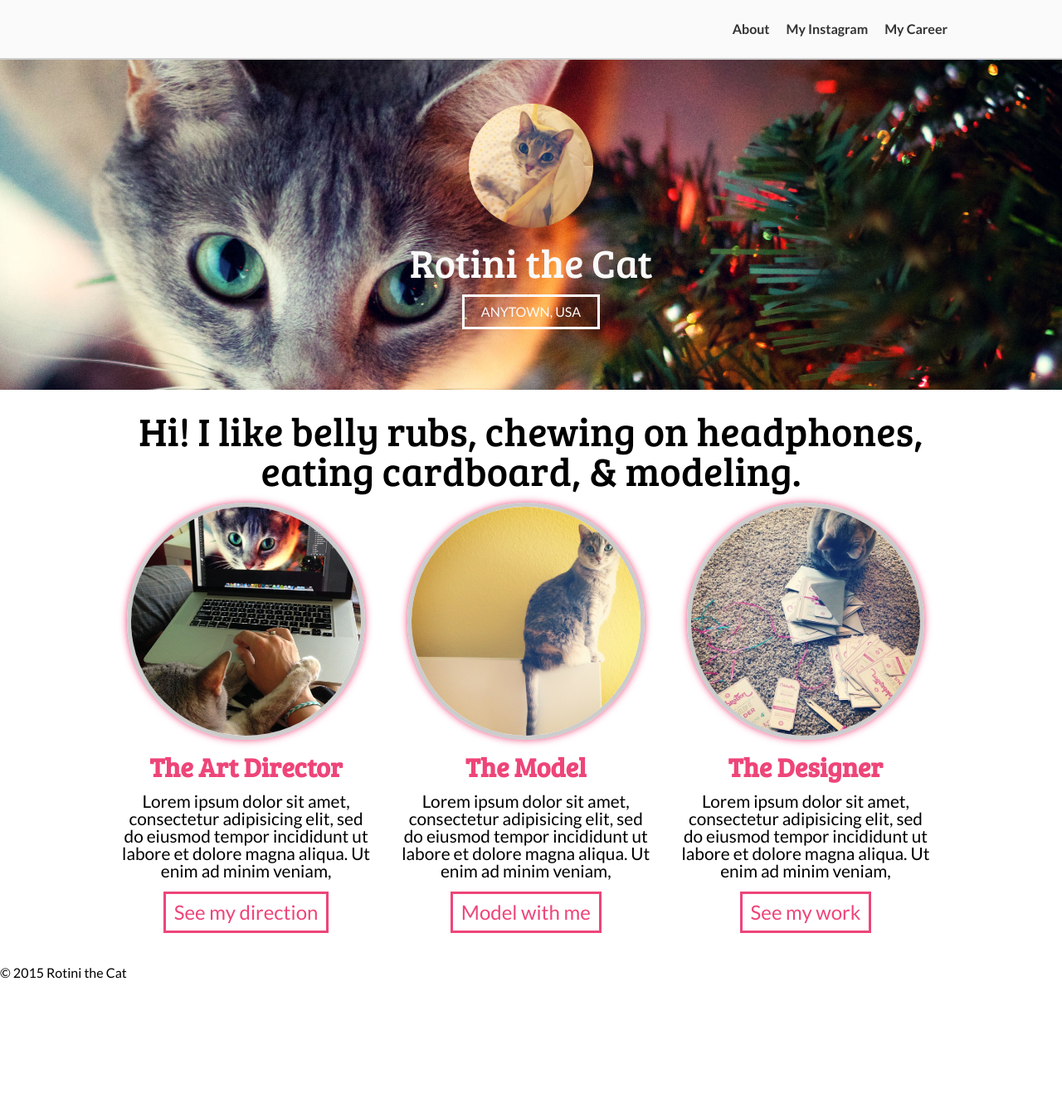
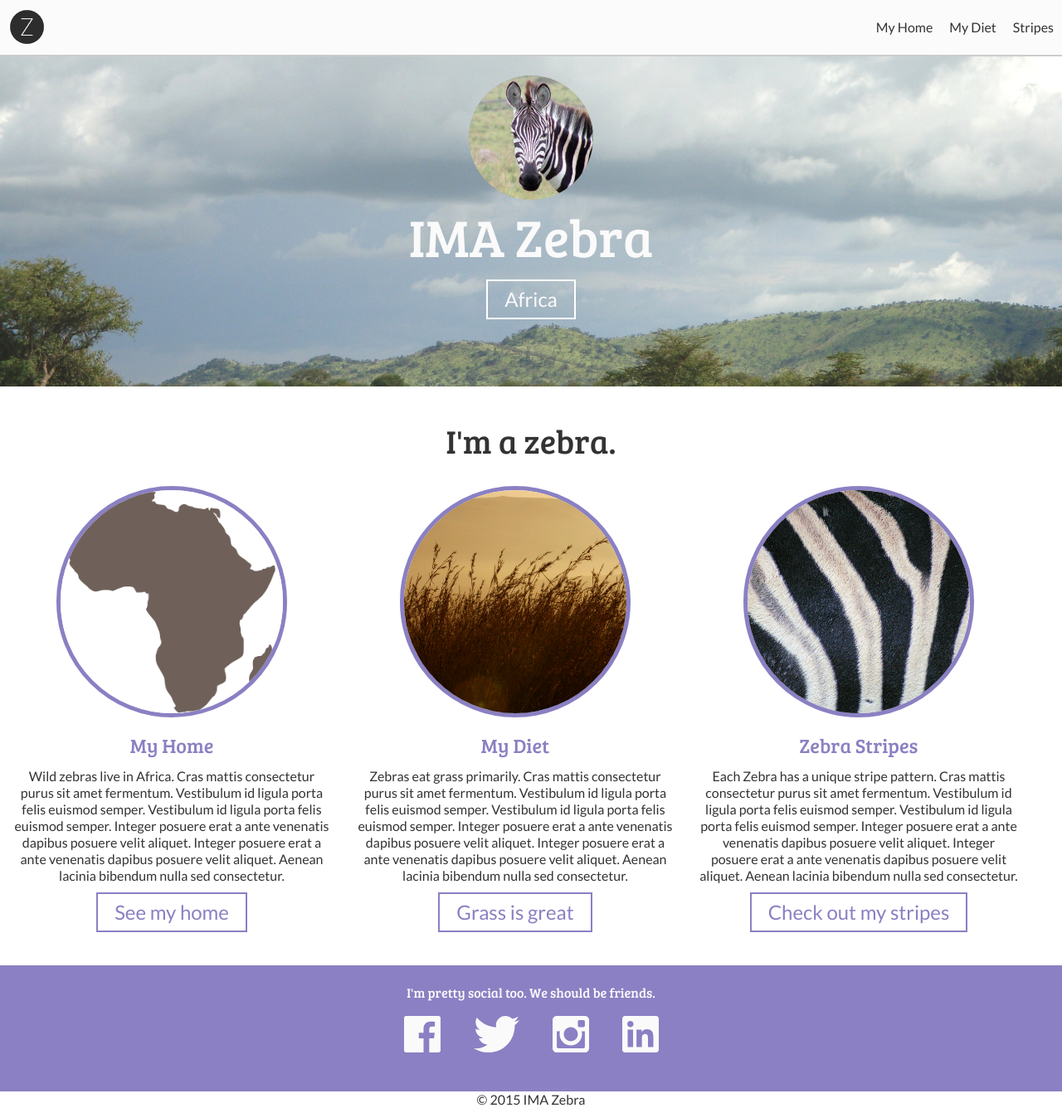
Before and after one commit to gdirdu/gdi-rdu-intermediate-htmlcss, a plain HTML site: page workshop-files/index.html in a window 1280 px wide. Shown: the whole page at 83% size. Before the commit the page ends 1182 px from the top, so only its background shows below. Drawn offline with Linux system fonts and the light colour scheme.

Commit message:
created generic workshop files

```diff
--- a/workshop-files/css/global.css
+++ b/workshop-files/css/global.css
@@ -1,156 +1,174 @@
-/* Place site styles below!
+@import url(http://fonts.googleapis.com/css?family=Lato|Bree+Serif);
 
-Happy Coding! */
-@import url(http://fonts.googleapis.com/css?family=Lato:400,700,400italic|Bree+Serif);
-
-body {
-	padding-top: 70px;
-	font-size: 16px;
+body {color: #333;
     font-family: 'Lato', sans-serif;
+    padding-top: 66px;
 }
-h1, h2, h3, h4, h5 {
+h1, h2, h3, h4, h5, h6 {
   font-family: 'Bree Serif', serif;
+}
+p {
+    line-height: 20px;
 }
 nav {
     position: fixed;
     top: 0;
     left: 0;
-	background: #fafafa;
+    background: rgba(250, 250, 250, 0.8);
     border-bottom: 2px solid #ccc;
-	height: 70px;
+    height: 66px;
     width: 100%;
-	font-weight: 700;
 }
 nav ul {
 	float: right;
-	width: auto;
 }
 nav li {
     float: left;
     width: auto;
 }
 nav li a {
-	padding: 27px 10px;
+    padding: 25px 10px;
     display: block;
     text-decoration: none;
     color: #333;
-	-webkit-transition: all 1s ease-in-out;
-	-moz-transition: all 1s ease-in-out;
-	-ms-transition: all 1s ease-in-out;
-	-o-transition: all 1s ease-in-out;
-	transition: all 1s ease-in-out;
 }
 nav li a:hover {
-	background: #ee4579;
-	color: #fafafa;
+    background: #e5e5e5;
+}
+#brand {
+	text-indent: -9000px;
+    background: url(../images/z.png) no-repeat top left;
+    background-size: 45px;
+    height: 45px;
+    width: 45px;
+    float: left;
+    margin: 10px;
 }
 
-#brand {
-	text-indent: -9000px;
-	background: url(../images/cojorado.png) no-repeat top left;
-	height: 60px;
-	width: 60px;
-	float: left;
-	margin: 5px;
-}
 .container {
-	width: 1024px;
+    width: 100%;
     margin: 0 auto;
 }
 
 #hero {
-	background: url(../images/tini-noblur.jpg) no-repeat top left;
+	background: url(../images/zebra-hero.jpg) no-repeat top left;
 	text-align: center;
 	color: #fafafa;
+	background-size: cover;
+	height: 350px;
 	padding: 25px 0;
-	height: 350px;
-	background-size: cover;
 }
 
 #hero img {
 	width: 150px;
 	border-radius: 50%;
-	margin-top: 30px;
-	opacity: 1;
-	transition: all 1s ease-in-out;
-
-}
-#hero img:hover {
-	opacity: .8;
-	-moz-transform: rotate(5deg);
-	-webkit-transform: rotate(5deg);
-	-o-transform: rotate(5deg);
-	-ms-transform: rotate(5deg);
-	transform: rotate(5deg);
+    xmargin-top: 30px;
 }
 #hero h2 {
-	font-size: 300%;
-	margin: 15px;
+    font-size: 400%;
+    margin: 10px;
 }
-#hero .city {
-	border: 3px solid #fff;
+#hero span {
+    border: 2px solid white;
     padding: 10px 20px;
     display: inline-block;
-	text-transform: uppercase;
+    margin-top: 10px;
+    font-size: 150%;
 }
-#main-content {
+#main-content{
+    text-align: center;
     padding: 25px 0;
     overflow: hidden;
 }
-#main-content h3 {
-	font-size: 300%;
-	text-align: center;
+#main-content h3{
+    font-size: 250%;
+    margin: 20px 0;
 }
 .column {
     float: left;
     width: 30%;
     padding: 15px;
-	text-align: center;
 }
 .column img {
-	width: 90%;
-	max-width: 90%;
+    width: 70%;
+    max-width:70%;
     border-radius: 50%;
-	border: 5px solid #ccc;
-	box-shadow: 0 0px 10px 0px rgba(238, 69, 121, 1);
+    border: 5px solid #8a80c3;
+    margin-bottom: 20px;
 }
 .column h4 {
-	color: #ee4579;
-	font-size: 200%;
-	font-weight: bold;
-	margin: 15px 0;
-}
-.column p {
-	font-size: 130%;
+    color: #8a80c3;
+    font-size: 150%;
     margin-bottom: 15px;
 }
 .column .btn {
-	border: 3px solid #ee4579;
+   border: 2px solid #8a80c3;
+    padding: 10px 20px;
+    display: inline-block;
+    margin-top: 10px;
     font-size: 150%;
-	display: inline-block;
     text-decoration: none;
-	color: #ee4579;
+    color: #8a80c3;
+}
+
+#social {
+    background: #8a80c3;
+    color: #fafafa;
+    padding: 25px 0;
+    overflow: hidden;
+    text-align: center;
+    float: left;
+    width: 100%;
+    position: relative;
+}
+#social ul {
+    clear:left;
+    float:left;
+    list-style:none;
+    margin:0;
+    padding:0;
+    position:relative;
+    left:50%;
+    text-align:center;
+}
+#social li {
+	display:block;
+    float:left;
+    list-style:none;
+    margin:0;
+    padding:0;
+    position:relative;
+    right:50%;
+}
+#social ul li img
+{
+    margin: 20px;
+}
+footer
+{
+    width: 100%;
+    text-align: center;
+}
+
+@media only screen and (max-width: 901px)
+{
+    .column {
         padding: 10px;
     }
-.column .btn:hover {
-	background: rgba(238, 69, 121, .5);
-	color: #fafafa;
+    #hero h2 {
+        font-size: 200%;
+    }
+    #main-content h3{
+        font-size: 150%;
+    }
 }
 
-
-/* iPad */
-@media screen and (max-width: 1024px) {
-	body {
-		background: lime;
-	}
-	.container {width: 80%;}
-	.column {width: 25%;}
-}
-
-
-/* iphone */
-@media screen and (max-width: 480px) {
-	body {
-		background: magenta;
+@media only screen and (max-width: 640px)
+{
+    .column {
+        float: none;
+        width: 100%;
+        padding: 0px;
+        margin: 0 0 40px 0;
     }
 }
--- a/workshop-files/index.html
+++ b/workshop-files/index.html
@@ -1,71 +1,65 @@
 <!doctype html>
 <html>
 	<head>
-		<title>Your Title</title>
+		<title>IMA Zebra</title>
 		<link rel="stylesheet" href="css/reset.css">
 		<link rel="stylesheet" href="css/global.css">
-		<meta name="viewport" content="width=device-width, user-scalable=true;">
+		<meta name="viewport" content="width=device-width, initial-scale=1, user-scalable=true;">
 	</head>
 	<body>
-		<header id="masthead">
+		<header>
 			<nav>
 				<div class="container">
-					<h1 id="brand">Rotini the Cat</h1>
-					<ul>
-						<li>
-							<a href="">About</a>
-						</li>
-						<li>
-							<a href="">My Instagram</a>
-						</li>
-						<li>
-							<a href="">My Career</a>
-						</li>
-					</ul>
+					<h1 id="brand">IMA Zebra</h1>
+				    <ul>
+				        <li><a href="#home">My Home</a></li>
+				        <li><a href="#diet">My Diet</a></li>
+				        <li><a href="#pattern">Stripes</a></li>
+				    </ul>
 				</div>
 			</nav>
 		</header>
-
-
 		<section id="hero">
-			<img src="images/tini.jpg" alt="Rotini the Cat" />
-			<h2>Rotini the Cat</h2>
-			<span class="city">Anytown, USA</span>
+			<img src="images/zebra.jpg" alt="Zebra" />
+			<h2>IMA Zebra</h2>
+			<span class="city">Africa</span>
 		</section>
-
 		<section id="main-content">
 			<div class="container">
-				<h3>Hi! I like belly rubs, chewing on headphones, eating cardboard, &amp; modeling.</h3>
-				<section class="column">
-					<img src="images/tini-career.jpg" alt="The photographer" />
-					<h4>The Art Director</h4>
-					<p>Lorem ipsum dolor sit amet, consectetur adipisicing elit, sed do eiusmod
-					tempor incididunt ut labore et dolore magna aliqua. Ut enim ad minim veniam,</p>
-					<a href="" class="btn">See my direction</a>
+				<h3>I'm a zebra.</h3>
+				<section class="column" id="home">
+					<img src="images/africa.png" alt="Africa">
+					<h4>My Home</h4>
+					<p>Wild zebras live in Africa. Cras mattis consectetur purus sit amet fermentum. Vestibulum id ligula porta felis euismod semper. Vestibulum id ligula porta felis euismod semper. Integer posuere erat a ante venenatis dapibus posuere velit aliquet. Integer posuere erat a ante venenatis dapibus posuere velit aliquet. Aenean lacinia bibendum nulla sed consectetur.</p>
+					<a href="" class="btn">See my home</a>
 				</section>
-				<section class="column">
-					<img src="images/tini-model.jpg" alt="The GDI Lady" />
-					<h4>The Model</h4>
-					<p>Lorem ipsum dolor sit amet, consectetur adipisicing elit, sed do eiusmod
-					tempor incididunt ut labore et dolore magna aliqua. Ut enim ad minim veniam,</p>
-					<a href="" class="btn">Model with me</a>
+				<section class="column" id="diet">
+					<img src="images/grass.jpg" alt="Grass">
+					<h4>My Diet</h4>
+					<p>Zebras eat grass primarily. Cras mattis consectetur purus sit amet fermentum. Vestibulum id ligula porta felis euismod semper. Vestibulum id ligula porta felis euismod semper. Integer posuere erat a ante venenatis dapibus posuere velit aliquet. Integer posuere erat a ante venenatis dapibus posuere velit aliquet. Aenean lacinia bibendum nulla sed consectetur.</p>
+					<a href="" class="btn">Grass is great</a>
 				</section>
-				<section class="column">
-					<img src="images/tini-designer.jpg" alt="The Designer" />
-					<h4>The Designer</h4>
-					<p>Lorem ipsum dolor sit amet, consectetur adipisicing elit, sed do eiusmod
-					tempor incididunt ut labore et dolore magna aliqua. Ut enim ad minim veniam,</p>
-					<a href="" class="btn">See my work</a>
+				<section class="column" id="pattern">
+					<img src="images/stripes.jpg" alt="Zebra Stripes">
+					<h4>Zebra Stripes</h4>
+					<p>Each Zebra has a unique stripe pattern. Cras mattis consectetur purus sit amet fermentum. Vestibulum id ligula porta felis euismod semper. Vestibulum id ligula porta felis euismod semper. Integer posuere erat a ante venenatis dapibus posuere velit aliquet. Integer posuere erat a ante venenatis dapibus posuere velit aliquet. Aenean lacinia bibendum nulla sed consectetur.</p>
+					<a href="" class="btn">Check out my stripes</a>
 				</section>
 			</div>
 		</section>
-
-		<section id="social-links">
+		<section id="social">
+			<div class="container">
+				<h3>I'm pretty social too. We should be friends.</h3>
+				<ul>
+					<li><img src="images/facebook.svg" alt="Facebook" /></li>
+					<li><img src="images/twitter.svg" alt="Twitter" /></li>
+					<li><img src="images/instagram.svg" alt="Instagram" /></li>
+					<li><img src="images/linkedin.svg" alt="LinkedIn" /></li>
+				</ul>
+			</div>
 		</section>
-
 		<footer>
-			<p>&copy; 2015 Rotini the Cat</p>
+			<p>&copy; 2015 IMA Zebra</p>
 		</footer>
-
 	</body>
 </html>
```
Also changed, not shown: README.md, workshop-files/images/africa.png (added), workshop-files/images/grass.jpg (added), workshop-files/images/stripes.jpg (added), workshop-files/images/sws.png (added), workshop-files/images/z.png (added), workshop-files/images/zebra-hero.jpg (added), workshop-files/images/zebra.jpg (added). Lines whose indentation alone changed are shown as unchanged.
